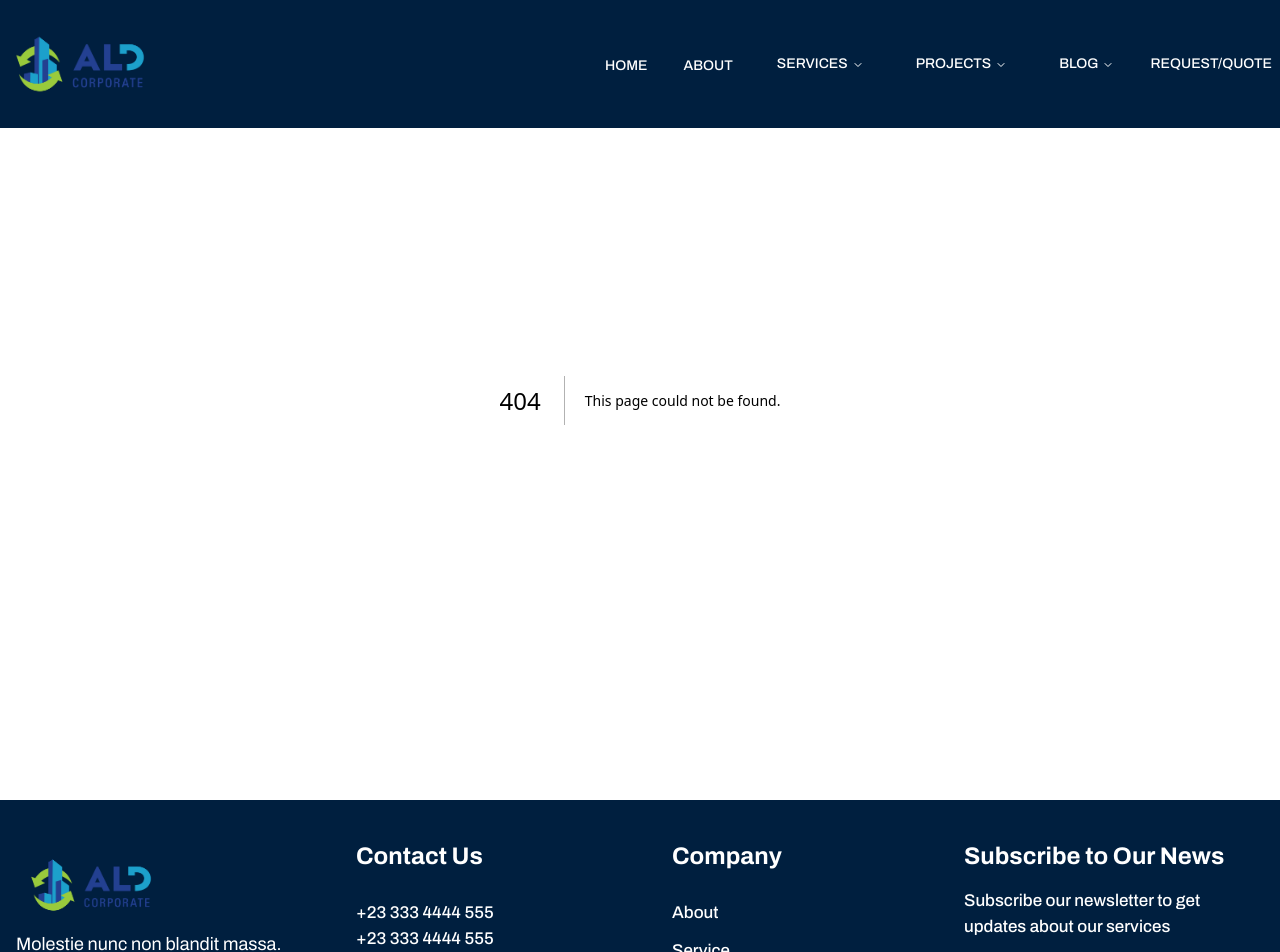
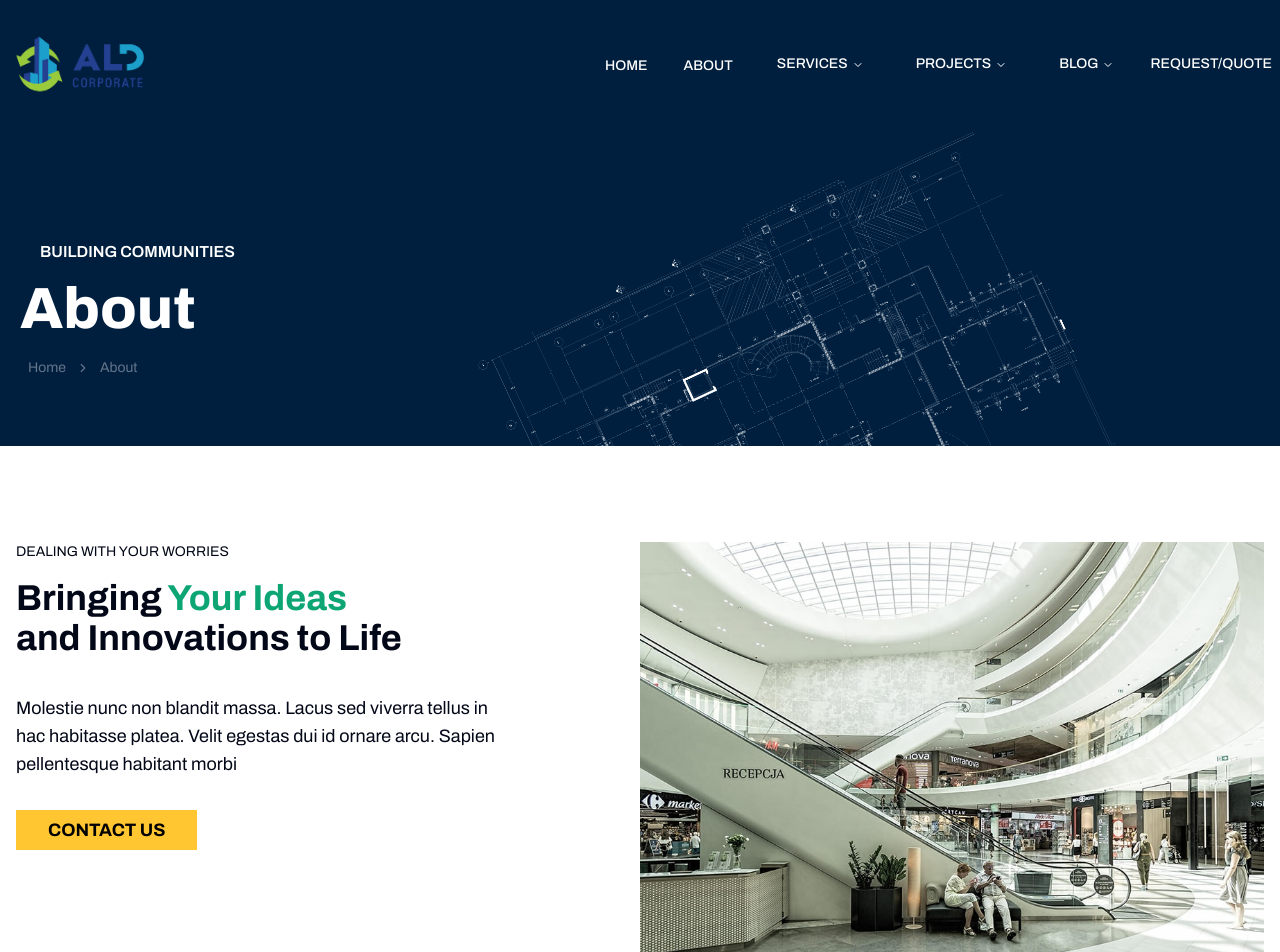
Before and after one commit to Simana-poudel/axial, a Next.js app: page /aboutus in a window 1280 px wide. Before the commit this address had no page. Shown: the top 952 px of the page. Built offline with nearby package versions, Linux system fonts and the light colour scheme.

Commit message:
image fixed

```diff
--- /dev/null
+++ b/app/aboutus/page.tsx
@@ -0,0 +1,14 @@
+import OthersPageTopUI from "@/components/OthersPageTopUI";
+import WhoWeAre from "@/components/WhoWeAre";
+import React from "react";
+
+const AboutUs = () => {
+  return (
+    <div>
+      <OthersPageTopUI />
+      <WhoWeAre />
+    </div>
+  );
+};
+
+export default AboutUs;
--- /dev/null
+++ b/components/BreadCrumb.tsx
@@ -0,0 +1,29 @@
+import React from "react";
+import {
+  Breadcrumb,
+  BreadcrumbItem,
+  BreadcrumbLink,
+  BreadcrumbList,
+  BreadcrumbPage,
+  BreadcrumbSeparator,
+} from "@/components/ui/breadcrumb";
+
+const BreadCrumb = () => {
+  return (
+    <div>
+      <Breadcrumb>
+        <BreadcrumbList>
+          <BreadcrumbItem>
+            <BreadcrumbLink href="/">Home</BreadcrumbLink>
+          </BreadcrumbItem>
+          <BreadcrumbSeparator />
+          <BreadcrumbItem>
+            <BreadcrumbLink href="/aboutus">About</BreadcrumbLink>
+          </BreadcrumbItem>
+        </BreadcrumbList>
+      </Breadcrumb>
+    </div>
+  );
+};
+
+export default BreadCrumb;
--- a/components/LandingImage/Landingpage.tsx
+++ b/components/LandingImage/Landingpage.tsx
@@ -6,8 +6,9 @@ const Landingpage = () => {
   return (
     <div>
       <div className=" pt-24 bg-primary-1">
-        <div className="lg:flex max-w-7xl mx-auto lg:justify-between md:relative md:h-[890px] flex-col bg-primary-1 overflow-hidden">
-          {/* mobile navigatin */}
+        <div className=" absolute w-[503px] top-[240px] h-[2px] left-5 bg-primary-2 my-2" />
+
+        <div className="lg:flex max-w-7xl mx-auto lg:justify-between md:relative md:h-[790px] flex-col bg-primary-1 overflow-hidden">
           <div className="lg:flex lg:justify-between">
             <div className="p-5 md:max-w-[550px] lg:max-w-[600px] md:pt-36">
               <div className="mb-4 pl-5 text-white  font-semibold text-base">
@@ -48,16 +49,16 @@ const Landingpage = () => {
             </div>
           </div>
 
-          <div className="z-20 w-full md:absolute md:top-[570px] lg:left-[190px] xl:left-[340px] overflow-hidden md:h-80 h-52">
+          <div className="z-20 w-full md:absolute md:top-[470px] lg:left-[190px] xl:left-[340px] overflow-hidden md:h-80 h-52">
             <Image
               src={"/images/home/building_mini.webp"}
               alt="building"
               height={450}
               width={750}
-              className="object-cover translate-x-5 translate-y-20 md:scale-110 scale-150	"
+              className="object-cover translate-x-5 translate-y-20 md:scale-110 scale-150"
             />
           </div>
-          <div className="z-10 w-full md:flex hidden md:absolute md:top-[570px] xl:left-[90px] overflow-hidden md:h-80 h-52">
+          <div className="z-10 w-full md:flex hidden md:absolute md:top-[500px] xl:left-[70px] overflow-hidden md:h-80 h-52">
             <Image
               src={"/images/home/plan.webp"}
               alt="building"
--- a/components/NavBar/Header.tsx
+++ b/components/NavBar/Header.tsx
@@ -4,7 +4,7 @@ import { NavItems } from "./NavItems";
 
 const Header = () => {
   return (
-    <div className=" z-10 flex flex-col  items-center justify-between">
+    <div className=" z-10 flex flex-col bg-primary-1  items-center justify-between">
       <div className=" bg-primary-1 absolute max-w-7xl mx-auto text-black w-full flex items-center justify-between text-sm md:flex py-4">
         <Logo />
         <NavItems />
--- a/components/NavBar/NavItems.tsx
+++ b/components/NavBar/NavItems.tsx
@@ -84,7 +84,7 @@ export function NavItems() {
             </Link>
           </NavigationMenuItem>
           <NavigationMenuItem className="mt-1">
-            <Link href="/" legacyBehavior passHref>
+            <Link href="/aboutus" legacyBehavior passHref>
               <NavigationMenuLink className="text-white font-medium px-4 hover:text-primary-2">
                 ABOUT
               </NavigationMenuLink>
--- /dev/null
+++ b/components/OthersPageTopUI.tsx
@@ -0,0 +1,44 @@
+import Image from "next/image";
+import React from "react";
+import BreadCrumb from "./BreadCrumb";
+
+const OthersPageTopUI = () => {
+  return (
+    <div>
+      <div>
+        <div className=" pt-24 bg-primary-1">
+          <div className=" absolute w-[503px] top-[240px] h-[2px] left-5 bg-primary-2 my-2" />
+
+          <div className=" max-w-7xl mx-auto md:relative md:h-[350px] bg-primary-1 overflow-hidden">
+            <div className="">
+              <div className="p-5 md:max-w-[550px] lg:max-w-[600px] md:pt-36 ">
+                <div className="flex">
+                  <div className="mb-4 pl-5 text-white uppercase  font-semibold text-base">
+                    Building Communities
+                  </div>
+                </div>
+                <h1 className="z-1 relative text-white  font-extrabold text-4xl md:text-5xl lg:text-[58px]">
+                  About
+                </h1>
+                <div className="mb-7 mt-5 px-2">
+                  <BreadCrumb />
+                </div>
+              </div>
+              <div className="w-full absolute md:top-[160px] xl:left-[690px] md:h-[280px]">
+                <Image
+                  src={"/images/home/plan.webp"}
+                  alt="building"
+                  height={150}
+                  width={250}
+                  className="object-cover translate-y-20 rotate-[155deg] md:scale-[2.2]	"
+                />
+              </div>
+            </div>
+          </div>
+        </div>
+      </div>
+    </div>
+  );
+};
+
+export default OthersPageTopUI;
--- /dev/null
+++ b/components/WhoWeAre.tsx
@@ -0,0 +1,46 @@
+import React from "react";
+import { Button } from "./ui/button";
+import Image from "next/image";
+
+const WhoWeAre = () => {
+  return (
+    <div className="flex items-center p-4 md:py-10 lg:py-24">
+      <div className="md:flex max-w-7xl items-center justify-between text-sm context w-full mx-auto">
+        <div className="md:grid md:grid-cols-1 lg:grid-cols-2 ">
+          <div className="md:flex-col md:items-center">
+            <div className="" />
+            <span className="">DEALING WITH YOUR WORRIES</span>
+            <h1 className="text-4xl font-bold md:max-w-full max-w-[600px] py-4">
+              Bringing
+              <span className="text-secondary-1">
+                {" "}
+                Your Ideas <br />{" "}
+              </span>
+              and Innovations to Life{" "}
+            </h1>
+            <p className="text-lg leading-7 my-5 md:max-w-full lg:max-w-[500px]">
+              Molestie nunc non blandit massa. Lacus sed viverra tellus in hac
+              habitasse platea. Velit egestas dui id ornare arcu. Sapien
+              pellentesque habitant morbi
+            </p>
+            <Button className="bg-primary-2 uppercase text-black font-bold text-lg md:max-w-min hover:bg-primary-2 md:my-3 px-8 w-full rounded-none">
+              Contact Us
+            </Button>
+          </div>
+
+          <div>
+            <Image
+              src={"/images/projects/project1.webp"}
+              alt="building"
+              height={350}
+              width={650}
+              className="object-cover"
+            />
+          </div>
+        </div>
+      </div>
+    </div>
+  );
+};
+
+export default WhoWeAre;
--- /dev/null
+++ b/components/ui/breadcrumb.tsx
@@ -0,0 +1,115 @@
+import * as React from "react"
+import { Slot } from "@radix-ui/react-slot"
+import { ChevronRight, MoreHorizontal } from "lucide-react"
+
+import { cn } from "@/lib/utils"
+
+const Breadcrumb = React.forwardRef<
+  HTMLElement,
+  React.ComponentPropsWithoutRef<"nav"> & {
+    separator?: React.ReactNode
+  }
+>(({ ...props }, ref) => <nav ref={ref} aria-label="breadcrumb" {...props} />)
+Breadcrumb.displayName = "Breadcrumb"
+
+const BreadcrumbList = React.forwardRef<
+  HTMLOListElement,
+  React.ComponentPropsWithoutRef<"ol">
+>(({ className, ...props }, ref) => (
+  <ol
+    ref={ref}
+    className={cn(
+      "flex flex-wrap items-center gap-1.5 break-words text-sm text-muted-foreground sm:gap-2.5",
+      className
+    )}
+    {...props}
+  />
+))
+BreadcrumbList.displayName = "BreadcrumbList"
+
+const BreadcrumbItem = React.forwardRef<
+  HTMLLIElement,
+  React.ComponentPropsWithoutRef<"li">
+>(({ className, ...props }, ref) => (
+  <li
+    ref={ref}
+    className={cn("inline-flex items-center gap-1.5", className)}
+    {...props}
+  />
+))
+BreadcrumbItem.displayName = "BreadcrumbItem"
+
+const BreadcrumbLink = React.forwardRef<
+  HTMLAnchorElement,
+  React.ComponentPropsWithoutRef<"a"> & {
+    asChild?: boolean
+  }
+>(({ asChild, className, ...props }, ref) => {
+  const Comp = asChild ? Slot : "a"
+
+  return (
+    <Comp
+      ref={ref}
+      className={cn("transition-colors hover:text-foreground", className)}
+      {...props}
+    />
+  )
+})
+BreadcrumbLink.displayName = "BreadcrumbLink"
+
+const BreadcrumbPage = React.forwardRef<
+  HTMLSpanElement,
+  React.ComponentPropsWithoutRef<"span">
+>(({ className, ...props }, ref) => (
+  <span
+    ref={ref}
+    role="link"
+    aria-disabled="true"
+    aria-current="page"
+    className={cn("font-normal text-foreground", className)}
+    {...props}
+  />
+))
+BreadcrumbPage.displayName = "BreadcrumbPage"
+
+const BreadcrumbSeparator = ({
+  children,
+  className,
+  ...props
+}: React.ComponentProps<"li">) => (
+  <li
+    role="presentation"
+    aria-hidden="true"
+    className={cn("[&>svg]:size-3.5", className)}
+    {...props}
+  >
+    {children ?? <ChevronRight />}
+  </li>
+)
+BreadcrumbSeparator.displayName = "BreadcrumbSeparator"
+
+const BreadcrumbEllipsis = ({
+  className,
+  ...props
+}: React.ComponentProps<"span">) => (
+  <span
+    role="presentation"
+    aria-hidden="true"
+    className={cn("flex h-9 w-9 items-center justify-center", className)}
+    {...props}
+  >
+    <MoreHorizontal className="h-4 w-4" />
+    <span className="sr-only">More</span>
+  </span>
+)
+BreadcrumbEllipsis.displayName = "BreadcrumbElipssis"
+
+export {
+  Breadcrumb,
+  BreadcrumbList,
+  BreadcrumbItem,
+  BreadcrumbLink,
+  BreadcrumbPage,
+  BreadcrumbSeparator,
+  BreadcrumbEllipsis,
+}
```
